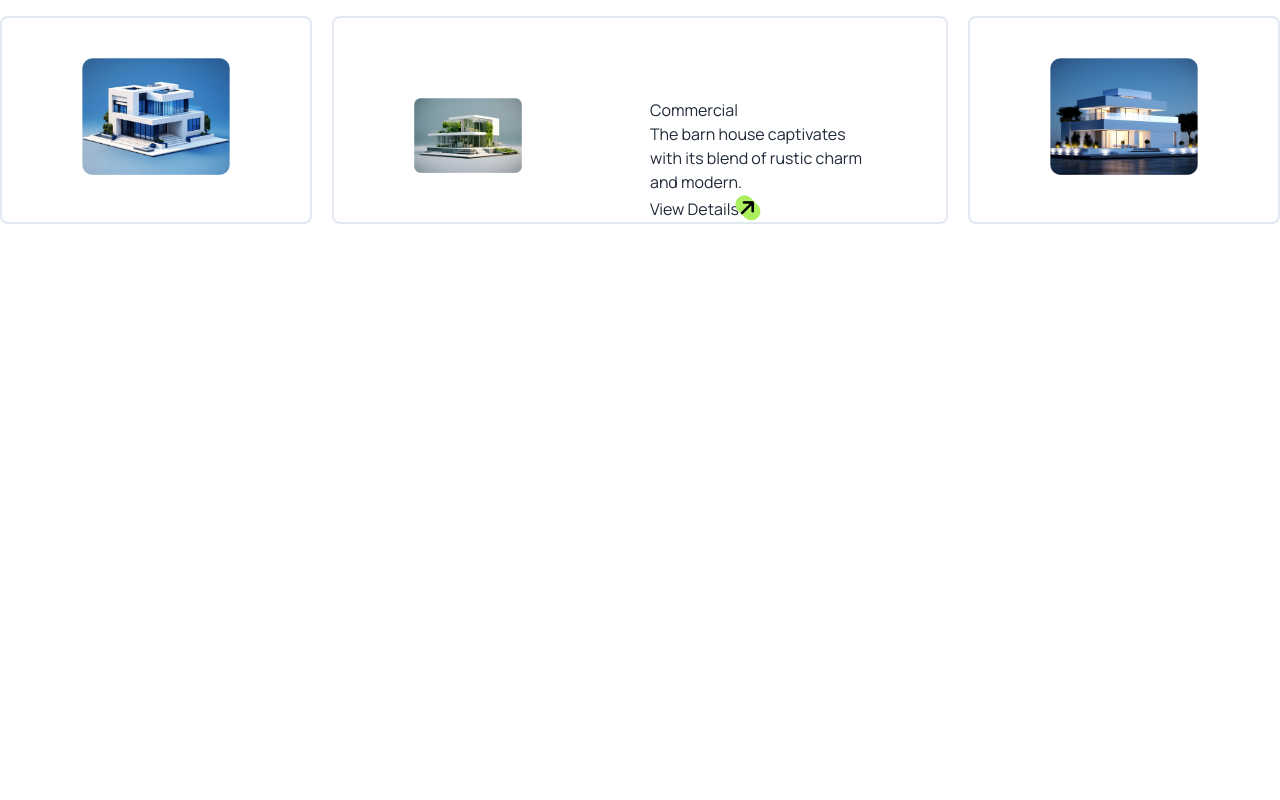
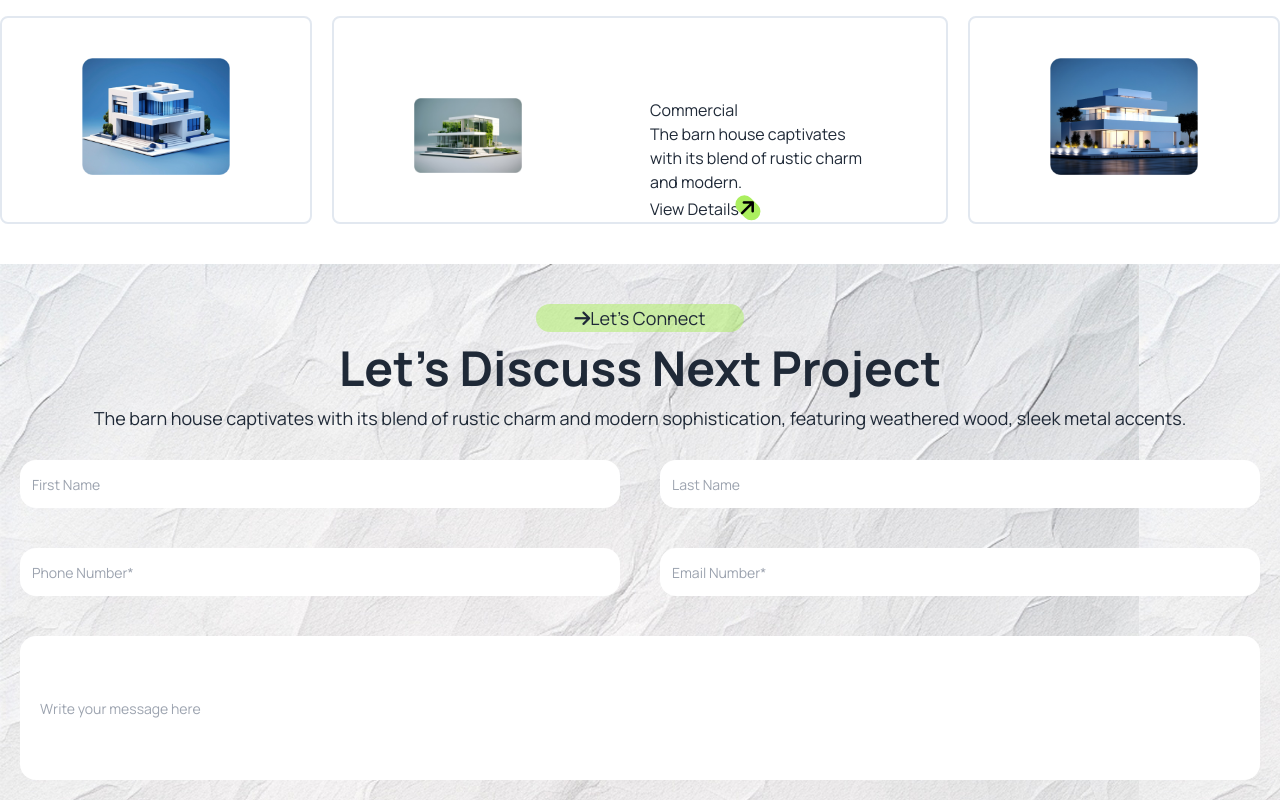
Before and after one commit to anisabristy/assinment-3, a plain HTML site: page index.html in a window 1280 px wide. Shown: the part 2401-3201 px from the top of the page. Before the commit the page ends 2665 px from the top, so only its background shows below. Drawn offline with nearby package versions, Linux system fonts and the light colour scheme.

Commit message:
4th part

```diff
--- a/index.html
+++ b/index.html
@@ -206,7 +206,26 @@
 
 </section>
 
-
+ <sectio class="md:container md:mx-auto mt-10 text-center">
+    <div class="h-full w-full" style="background-image: url('./assets/bg.jpg');">
+      <div class="mt-7">
+      <button class="mb-3 bg-flat-primary-bg rounded-3xl w-36 lg:w-52 text-xs lg:text-lg mt-10"><i class="fa-solid fa-arrow-right"></i>Let’s Connect</button>
+      <h1 class="mb-3  md:text-5xl test-3xl font-bold">Let’s Discuss Next Project</h1>
+      <p class="mb-2 md:text-lg text-xs">The barn house captivates with its blend of rustic charm and modern sophistication, featuring weathered wood, sleek metal accents.</p>
+    </div>
+         <div class=" grid grid-cols-1 lg:grid-cols-2">
+          <div class="p-5 text-sm"><input class="w-full h-8 px-3 rounded-2xl lg:h-12" type="text" placeholder="First Name"></div>
+          <div class="p-5 text-sm"><input class="w-full h-8 px-3 rounded-2xl lg:h-12" type="text" placeholder="Last Name"></div>
+         </div>
+         <div class=" grid grid-cols-1 lg:grid-cols-2">
+          <div class="p-5 text-sm"><input class="w-full h-8 px-3 rounded-2xl lg:h-12" type="text" placeholder="Phone Number*"></div>
+          <div class="p-5 text-sm"><input class="w-full h-8 px-3 rounded-2xl lg:h-12" type="text" placeholder="Email Number*"></div>
+         </div>
+         <div class="p-5 text-sm">
+          <input class="w-full rounded-2xl h-28 lg:h-36 px-5 " type="text" name="" id="" placeholder="Write your message here">
+         </div>
+    </div>
+ </section>
 
     </main>
     <footer></footer>
```
Also changed, not shown: tailwind.config.js (added, +8 -0 lines), assets/bg.jpg (added), assets/budget-planning.png (deleted).
